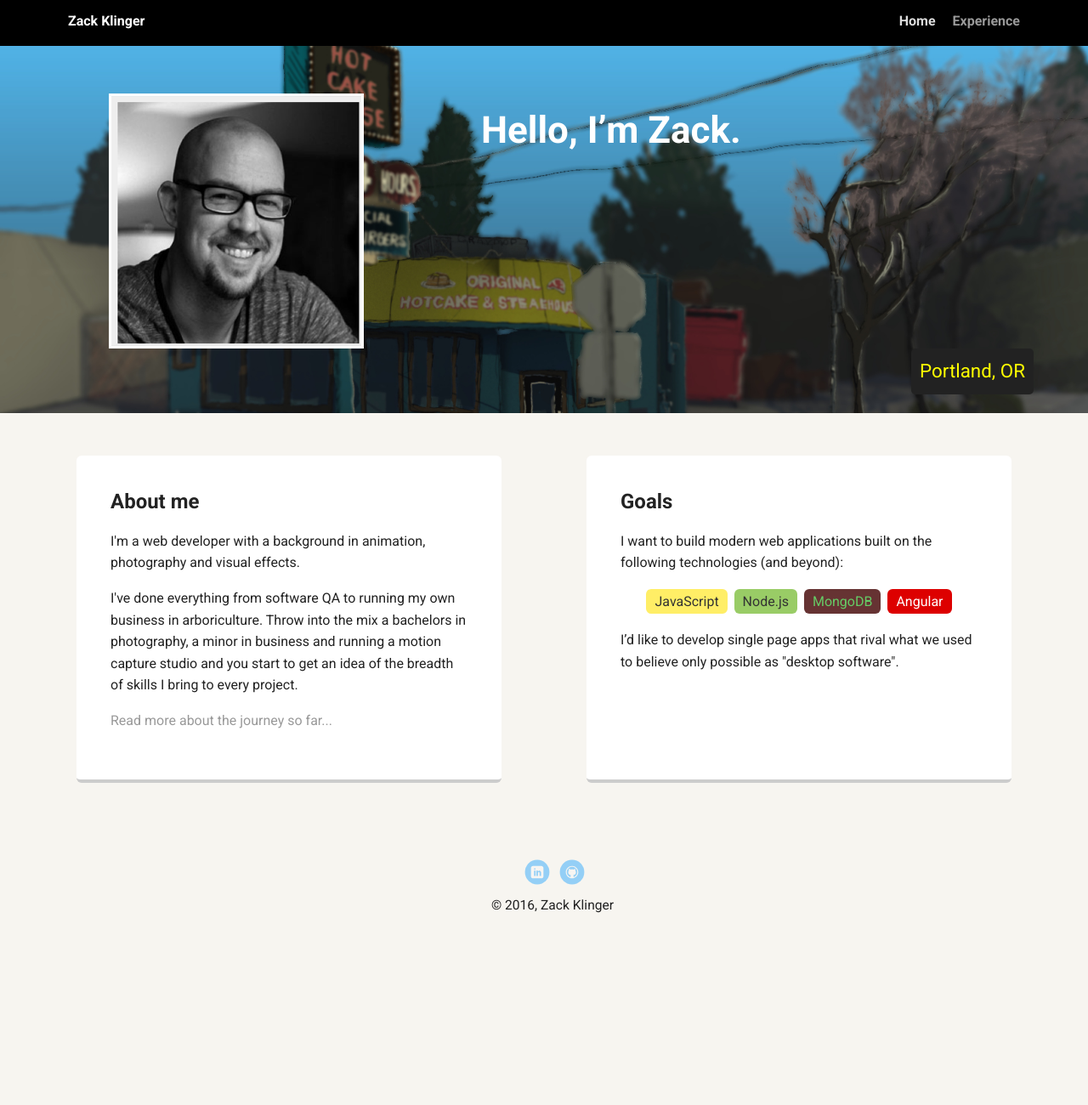
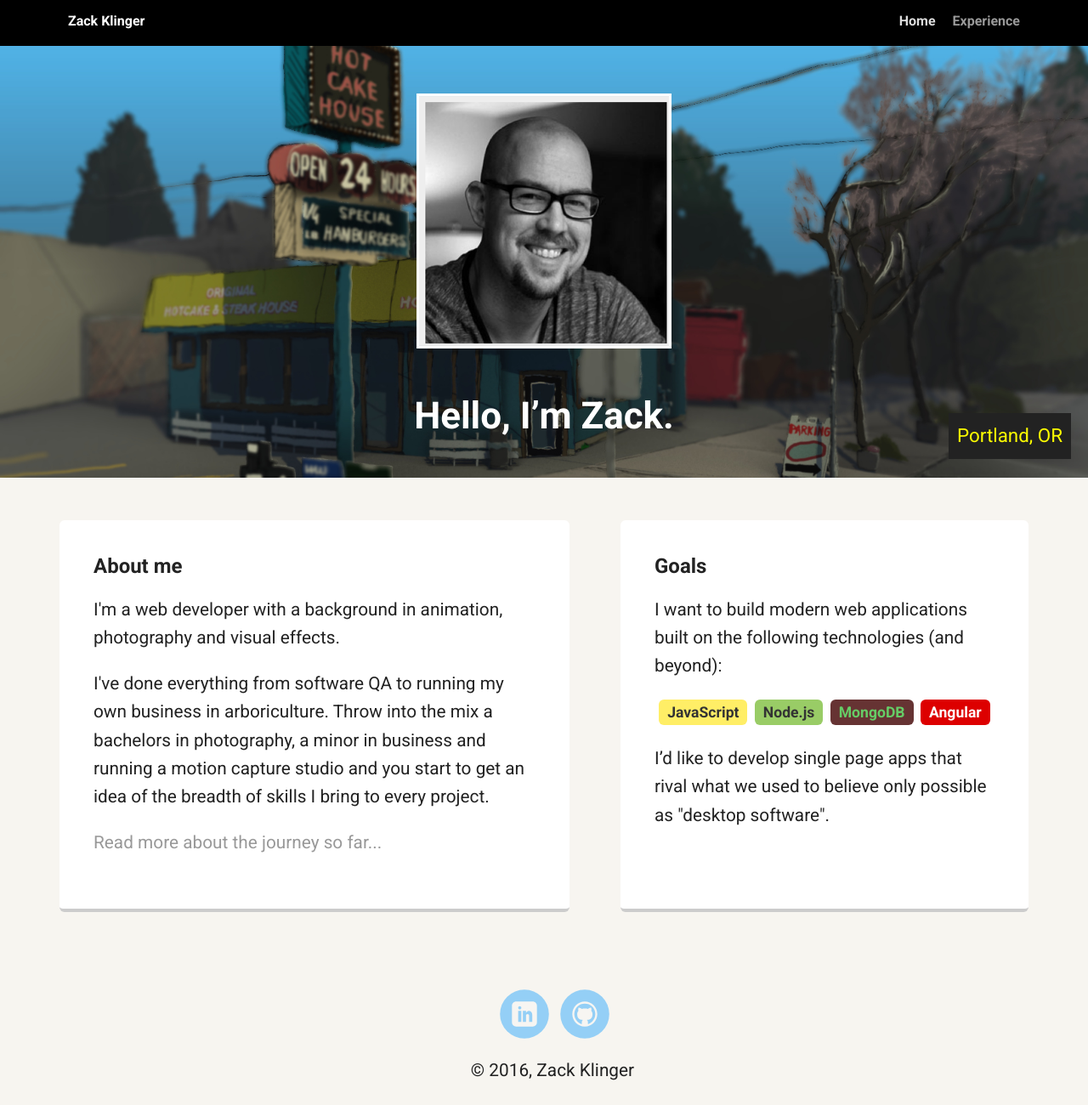
Before and after one commit to zklinger2000/treetech-portfolio-v1, a plain HTML site: page index.html in a window 1280 px wide. Shown: the whole page at 85% size. Before the commit the page ends 1170 px from the top, so only its background shows below. Drawn offline with Linux system fonts and the light colour scheme; a web font is replaced by a local one.

Commit message:
UPDATE Home page styles for small devices

```diff
--- a/index.html
+++ b/index.html
@@ -8,7 +8,7 @@
   <link href="https://fonts.googleapis.com/css?family=Muli%7CRoboto:400,300,500,700,900" rel="stylesheet"></head>
   <body>
 
-    <div class="main-nav">
+    <div class="main-nav clearfix">
         <ul class="nav">
           <li class="name">Zack Klinger</li>
           <li><a href="/" class="current">Home</a></li>
--- a/styles.css
+++ b/styles.css
@@ -10,6 +10,11 @@ body {
   font-family: 'Roboto', sans-serif;
   color: #222;
   background: #f7f5f0;
+}
+
+p {
+  font-size: 1.3em;
+  line-height: 1.5em;
 }
 /* Link Styles */
 
@@ -31,6 +36,7 @@ a:hover {
   position: fixed;
   top: 0;
   text-align: center;
+  z-index: 1000;
 }
 .nav {
   display: flex;
@@ -41,7 +47,7 @@ a:hover {
   padding: 0;
 }
 
-.nav .name {
+.name {
     display: block;
     margin-right: auto;
     color: white;
@@ -66,44 +72,35 @@ header {
   overflow: hidden;
   padding-top: 60px;
   line-height: 1.5;
-  max-height: 740px;
+  min-height: 600px;
+  position: relative;
 }
 header .profile-image {
-  float: left;
-  margin-left: 10%;
   margin-top: 50px;
   width: 300px;
   height: 300px;
   border: 3px solid white;
-  transition: all .5s;
-}
-header .profile-image:hover {
-  transform: scale(1.2);
 }
 .tag {
-  color: white;
-  float: left;
-  margin-left: 10%;
-  margin-top: 50px;
   padding: 10px;
-  border-radius: 5px;
-  display: table;
 }
 .tag.name {
   font-size: 2.75em;
+  color: white;
 }
 .location {
-  float: right;
-  margin-top: 350px;
-  margin-right: 5%;
   background-color: #222;
   color: yellow;
   font-size: 1.4em;
+  position: absolute;
+  bottom: 0;
+  right: 20px;
 }
 .card {
+  display: inline-block;
   margin: 30px;
   padding: 20px 40px 40px;
-  max-width: 500px;
+  max-width: 600px;
   text-align: left;
   background: #fff;
   border-bottom: 4px solid #ccc;
@@ -133,6 +130,8 @@ header .profile-image:hover {
 ul.skills {
   padding: 0;
   text-align: center;
+  font-size: 1.1em;
+  font-weight: bold;
 }
 
 .skills li {
@@ -163,7 +162,7 @@ footer {
 
 footer .copyright {
   top: -8px;
-  font-size: .75em;
+  font-size: 1em;
 }
 
 footer ul {
@@ -180,9 +179,9 @@ a.social {
   display: inline-block;
   text-indent: -9999px;
   margin-left: 5px;
-  width: 30px;
-  height: 30px;
-  background-size: 30px 30px;
+  width: 60px;
+  height: 60px;
+  background-size: 60px 60px;
   opacity: .4;
   transition: all .5s;
 }
```
